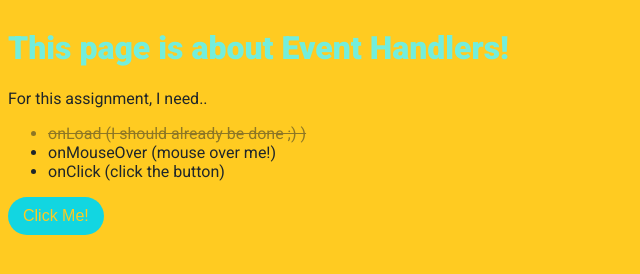
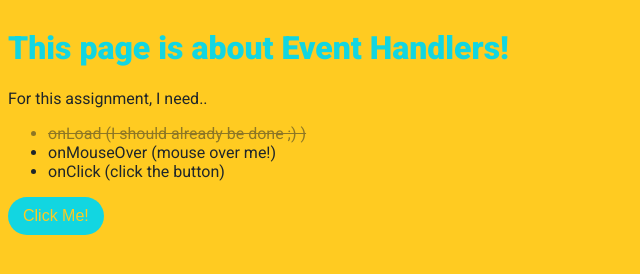
Before and after one commit to vsmith53/rubric-4, a plain HTML site: page index.html in a window 1280 px wide. Shown: the whole page, without its empty margins (0-640 px from the left). Drawn offline with Linux system fonts and the light colour scheme.

Commit message:
commit 3

```diff
--- a/styles.css
+++ b/styles.css
@@ -8,11 +8,10 @@ body {
 	color: #1F262A;
 	align-content: center;
 	background-color: #FFCB21;
-
 }
 
 h1 {
-	color: #73EEDC;
+	color: #12D6E1;
 }
 button {
 	background-color: #12D6E1;
@@ -24,5 +23,4 @@ button {
 	display: inline-block;
 	border-radius: 20px;
 	font-size: 16px;
-
 }
```
Also changed, not shown: index.html (+3 -1 lines), script.js (line endings or trailing spaces).
